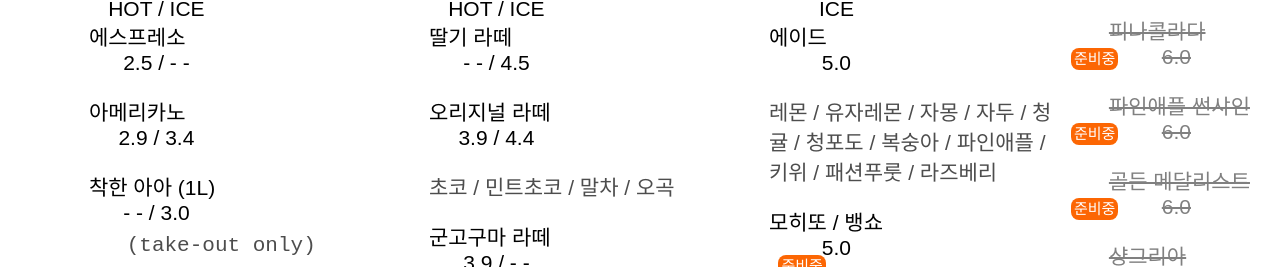
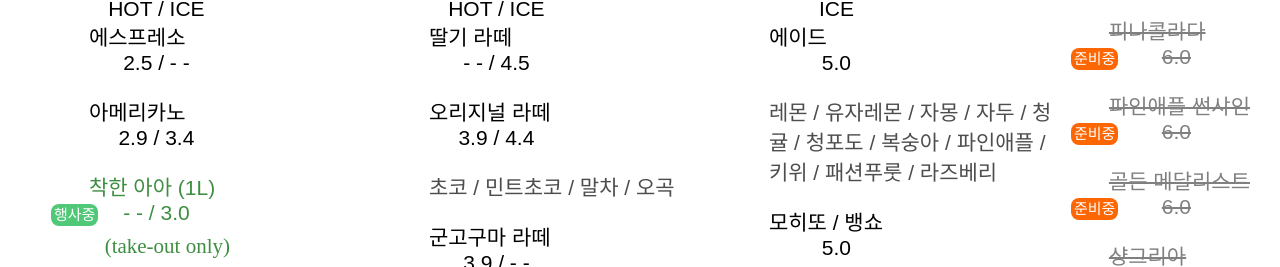
Before and after one commit to zerosheepmoo/goamgilcafe, a website: page docs/menu.html in a window 1280 px wide. Shown: the part 146-413 px from the top of the page. Drawn offline with Linux system fonts and the light colour scheme; a web font is replaced by a local one.

Commit message:
event 품목 업데이트

```diff
--- a/docs/menudata.js
+++ b/docs/menudata.js
@@ -21,7 +21,8 @@ data = [{
     priceHot: 0,
     priceIce: 3000,
     isUnion: false,
-    subText: '<pre style="margin: 0px; padding-top: 8px">   (take-out only)</pre>'
+    subText: '<pre style="font-family: LotteMartHappy;margin: 0px; padding-top: 8px">   (take-out only)</pre>',
+    isEvent: true
 }, {
     name: '카페라떼', priceHot: 3400, priceIce: 3900
 }, {
@@ -50,6 +51,9 @@ data2 = [{
     name: '쌍화대추차', priceHot: 5500, isPrepared: true
 }]
 
+let tempPre = [];
+let tempEv = [];
+
 function putItems(sector, data) {
     const len = data.length;
     for (let i = 0; i < len; i++) {
@@ -59,11 +63,31 @@ function putItems(sector, data) {
         arg3 = data[i]['priceIce'];
         arg4 = data[i]['isUnion'];
         arg5 = data[i]['subText'];
-        let mi = sector.addChildItems(arg1, arg2, arg3, arg4, arg5);
+        sector.addChildItems(arg1, arg2, arg3, arg4, arg5);
         if (data[i]['isPrepared']) {
-            mi.dom.dispatchEvent(new MouseEvent('click'));
+            tempPre.push({
+                sector: sector,
+                text: arg1
+            })
+        }
+        if (data[i]['isEvent']) {
+            tempEv.push({
+                sector: sector,
+                text: arg1
+            })
         }
     }
+}
+
+function apply() {
+    for (let i = 0, len = tempPre.length; i < len; i++) {
+        tempPre[i].sector.updatePrepared(tempPre[i].text);
+    }
+    tempPre = [];
+    for (let i = 0, len = tempEv.length; i < len; i++) {
+        tempEv[i].sector.updateEvent(tempEv[i].text);
+    }
+    tempEv = [];
 }
 
 putItems(s, data);
@@ -182,3 +206,8 @@ let data10 = [{
 
 putItems(s9, data9);
 putItems(s10, data10);
+
+
+// 마지막
+
+apply();
--- a/docs/style.css
+++ b/docs/style.css
@@ -83,7 +83,7 @@
   color: gray;
 }
 .is-event {
-
+  color: #3e8e41;
 }
 
 /* non-app */
```
Also changed, not shown: docs/bundle.js (+2 -2 lines).
